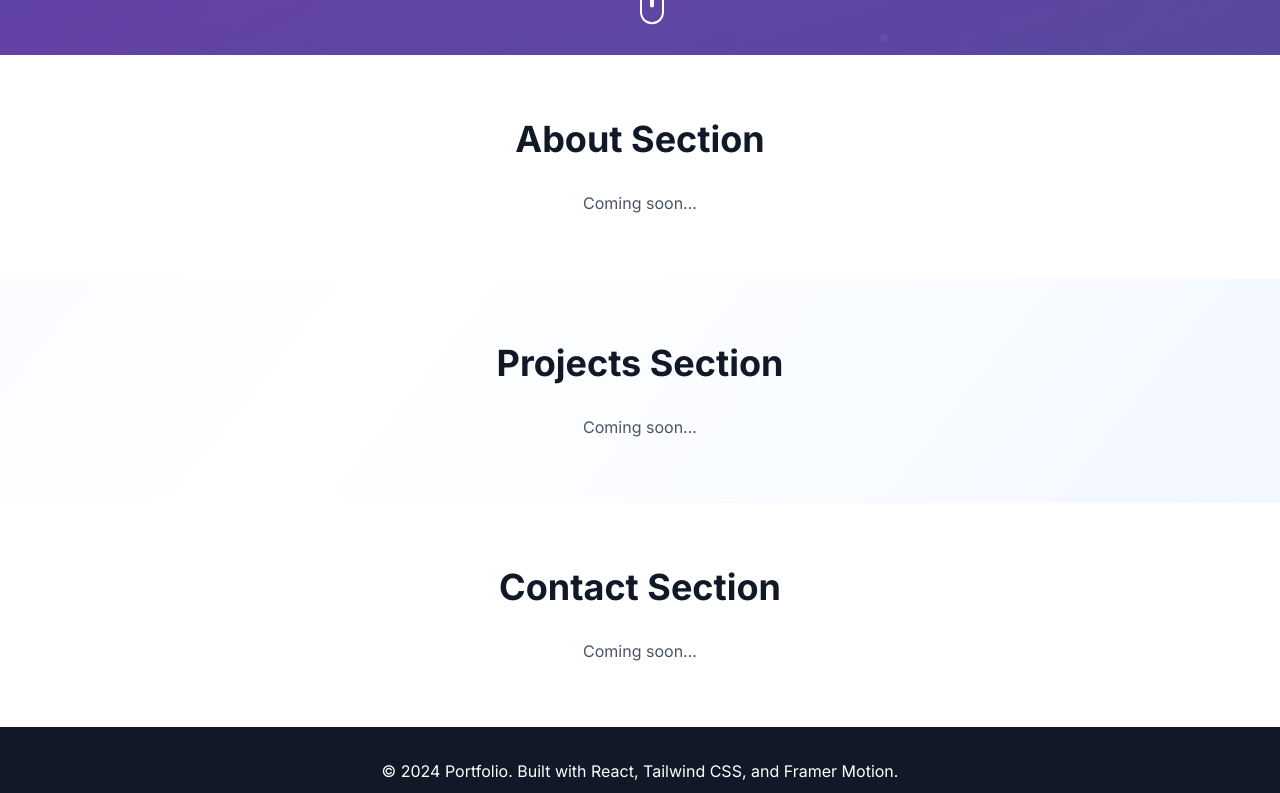
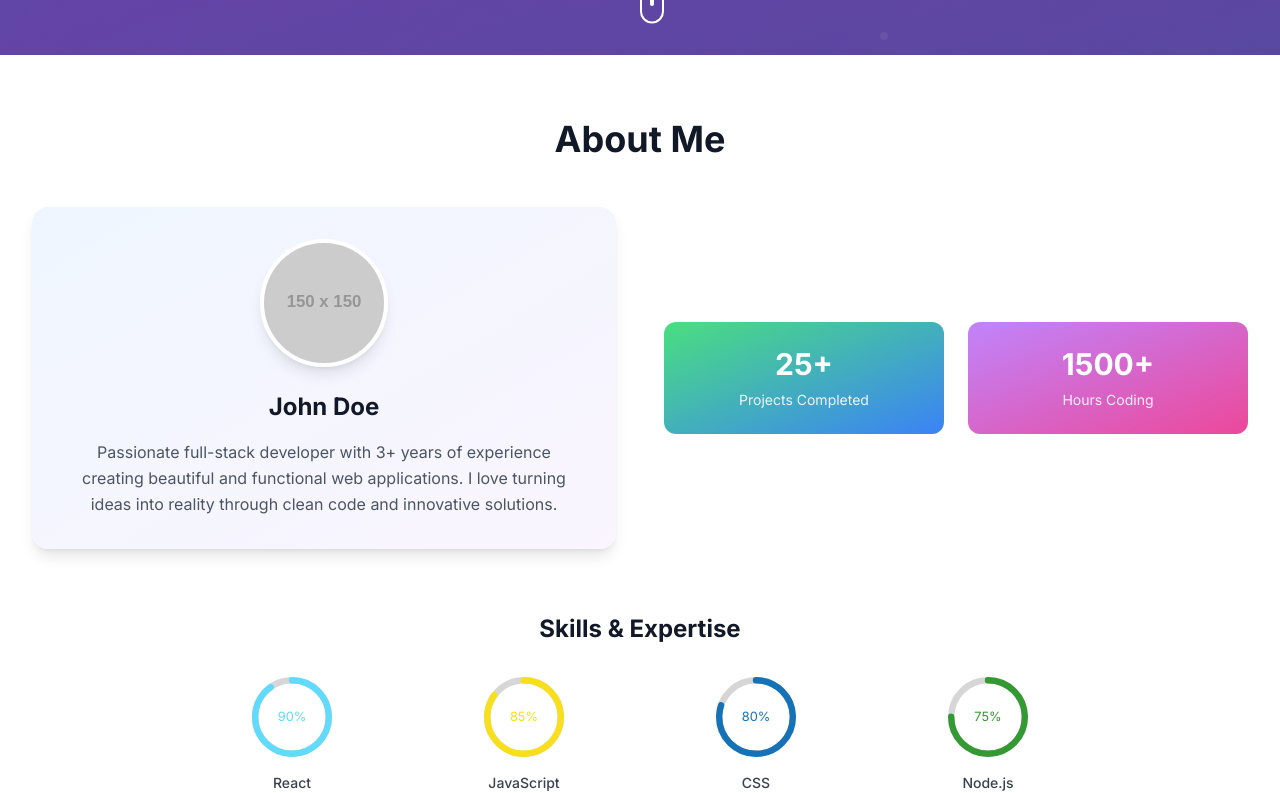
Before and after one commit to priyanshu-0212/portfolio, a React (Create React App) app: page / in a window 1280 px wide. Shown: the part 810-1603 px from the top of the page. Built offline with nearby package versions, Linux system fonts and the light colour scheme.

Commit message:
add About Me section with skills & counters

```diff
--- a/package.json
+++ b/package.json
@@ -8,6 +8,7 @@
     "lottie-react": "^2.4.1",
     "lucide-react": "^0.542.0",
     "react": "^18.3.1",
+    "react-circular-progressbar": "^2.2.0",
     "react-dom": "^18.3.1",
     "react-scripts": "5.0.1",
     "react-type-animation": "^3.2.0",
--- a/src/App.tsx
+++ b/src/App.tsx
@@ -2,6 +2,7 @@ import React from 'react';
 import './App.css';
 import AnimatedCursor from './components/AnimatedCursor';
 import HeroSection from './sections/HeroSection';
+import AboutSection from './sections/AboutSection';
 import { handleNavClick } from './utils/smoothScroll';
 
 function App() {
@@ -28,13 +29,8 @@ function App() {
         {/* Hero Section */}
         <HeroSection />
 
-        {/* Placeholder sections for future development */}
-        <section id="about" className="section-padding bg-white">
-          <div className="container-custom text-center">
-            <h2 className="text-4xl font-bold text-gray-900 mb-8">About Section</h2>
-            <p className="text-gray-600">Coming soon...</p>
-          </div>
-        </section>
+        {/* About Section */}
+        <AboutSection />
 
         <section id="projects" className="section-padding">
           <div className="container-custom text-center">
--- /dev/null
+++ b/src/sections/AboutSection.tsx
@@ -0,0 +1,198 @@
+import React, { useState, useEffect } from 'react';
+import { motion, useInView } from 'framer-motion';
+import { CircularProgressbar, buildStyles } from 'react-circular-progressbar';
+import 'react-circular-progressbar/dist/styles.css';
+
+const AboutSection: React.FC = () => {
+  const [projectsCount, setProjectsCount] = useState(0);
+  const [hoursCount, setHoursCount] = useState(0);
+  const [skillsProgress, setSkillsProgress] = useState({
+    react: 0,
+    javascript: 0,
+    css: 0,
+    node: 0,
+  });
+
+  const ref = React.useRef(null);
+  const isInView = useInView(ref, { once: true });
+
+  useEffect(() => {
+    if (isInView) {
+      // Animate counters
+      const projectsTarget = 25;
+      const hoursTarget = 1500;
+
+      const projectsInterval = setInterval(() => {
+        setProjectsCount((prev) => {
+          if (prev >= projectsTarget) {
+            clearInterval(projectsInterval);
+            return projectsTarget;
+          }
+          return prev + 1;
+        });
+      }, 50);
+
+      const hoursInterval = setInterval(() => {
+        setHoursCount((prev) => {
+          if (prev >= hoursTarget) {
+            clearInterval(hoursInterval);
+            return hoursTarget;
+          }
+          return prev + 10;
+        });
+      }, 10);
+
+      // Animate skills
+      const skillsInterval = setInterval(() => {
+        setSkillsProgress((prev) => ({
+          react: prev.react >= 90 ? 90 : prev.react + 2,
+          javascript: prev.javascript >= 85 ? 85 : prev.javascript + 2,
+          css: prev.css >= 80 ? 80 : prev.css + 2,
+          node: prev.node >= 75 ? 75 : prev.node + 2,
+        }));
+      }, 50);
+
+      return () => {
+        clearInterval(projectsInterval);
+        clearInterval(hoursInterval);
+        clearInterval(skillsInterval);
+      };
+    }
+  }, [isInView]);
+
+  return (
+    <section id="about" className="section-padding bg-white" ref={ref}>
+      <div className="container-custom">
+        <motion.h2
+          className="text-4xl font-bold text-gray-900 mb-12 text-center"
+          initial={{ opacity: 0, y: 50 }}
+          animate={isInView ? { opacity: 1, y: 0 } : {}}
+          transition={{ duration: 0.8 }}
+        >
+          About Me
+        </motion.h2>
+
+        <div className="grid md:grid-cols-2 gap-12 items-center mb-16">
+          {/* Animated Profile Card */}
+          <motion.div
+            className="bg-gradient-to-br from-blue-50 to-purple-50 p-8 rounded-2xl shadow-lg"
+            initial={{ opacity: 0, x: -50 }}
+            animate={isInView ? { opacity: 1, x: 0 } : {}}
+            transition={{ duration: 0.8, delay: 0.2 }}
+          >
+            <div className="flex flex-col items-center text-center">
+              <motion.img
+                src="https://via.placeholder.com/150" // Replace with actual profile image
+                alt="Profile"
+                className="w-32 h-32 rounded-full mb-6 border-4 border-white shadow-lg"
+                initial={{ scale: 0 }}
+                animate={isInView ? { scale: 1 } : {}}
+                transition={{ duration: 0.8, delay: 0.4 }}
+              />
+              <motion.h3
+                className="text-2xl font-bold text-gray-900 mb-4"
+                initial={{ opacity: 0 }}
+                animate={isInView ? { opacity: 1 } : {}}
+                transition={{ duration: 0.8, delay: 0.6 }}
+              >
+                John Doe
+              </motion.h3>
+              <motion.p
+                className="text-gray-600 leading-relaxed"
+                initial={{ opacity: 0 }}
+                animate={isInView ? { opacity: 1 } : {}}
+                transition={{ duration: 0.8, delay: 0.8 }}
+              >
+                Passionate full-stack developer with 3+ years of experience creating
+                beautiful and functional web applications. I love turning ideas into
+                reality through clean code and innovative solutions.
+              </motion.p>
+            </div>
+          </motion.div>
+
+          {/* Fun Counters */}
+          <motion.div
+            className="grid grid-cols-2 gap-6"
+            initial={{ opacity: 0, x: 50 }}
+            animate={isInView ? { opacity: 1, x: 0 } : {}}
+            transition={{ duration: 0.8, delay: 0.4 }}
+          >
+            <motion.div
+              className="bg-gradient-to-br from-green-400 to-blue-500 p-6 rounded-xl text-white text-center"
+              whileHover={{ scale: 1.05 }}
+              transition={{ type: "spring", stiffness: 300 }}
+            >
+              <motion.h4
+                className="text-3xl font-bold mb-2"
+                initial={{ scale: 0 }}
+                animate={isInView ? { scale: 1 } : {}}
+                transition={{ duration: 0.5, delay: 1 }}
+              >
+                {projectsCount}+
+              </motion.h4>
+              <p className="text-sm opacity-90">Projects Completed</p>
+            </motion.div>
+
+            <motion.div
+              className="bg-gradient-to-br from-purple-400 to-pink-500 p-6 rounded-xl text-white text-center"
+              whileHover={{ scale: 1.05 }}
+              transition={{ type: "spring", stiffness: 300 }}
+            >
+              <motion.h4
+                className="text-3xl font-bold mb-2"
+                initial={{ scale: 0 }}
+                animate={isInView ? { scale: 1 } : {}}
+                transition={{ duration: 0.5, delay: 1.2 }}
+              >
+                {hoursCount}+
+              </motion.h4>
+              <p className="text-sm opacity-90">Hours Coding</p>
+            </motion.div>
+          </motion.div>
+        </div>
+
+        {/* Animated Skill Showcase */}
+        <motion.div
+          className="text-center"
+          initial={{ opacity: 0, y: 50 }}
+          animate={isInView ? { opacity: 1, y: 0 } : {}}
+          transition={{ duration: 0.8, delay: 0.6 }}
+        >
+          <h3 className="text-2xl font-bold text-gray-900 mb-8">Skills & Expertise</h3>
+          <div className="grid grid-cols-2 md:grid-cols-4 gap-8 max-w-4xl mx-auto">
+            {[
+              { name: 'React', value: skillsProgress.react, color: '#61DAFB' },
+              { name: 'JavaScript', value: skillsProgress.javascript, color: '#F7DF1E' },
+              { name: 'CSS', value: skillsProgress.css, color: '#1572B6' },
+              { name: 'Node.js', value: skillsProgress.node, color: '#339933' },
+            ].map((skill, index) => (
+              <motion.div
+                key={skill.name}
+                className="flex flex-col items-center"
+                initial={{ scale: 0 }}
+                animate={isInView ? { scale: 1 } : {}}
+                transition={{ duration: 0.5, delay: 1.4 + index * 0.1 }}
+              >
+                <div className="w-20 h-20 mb-4">
+                  <CircularProgressbar
+                    value={skill.value}
+                    text={`${skill.value}%`}
+                    styles={buildStyles({
+                      textColor: skill.color,
+                      pathColor: skill.color,
+                      trailColor: '#d6d6d6',
+                      textSize: '16px',
+                    })}
+                  />
+                </div>
+                <p className="text-sm font-medium text-gray-700">{skill.name}</p>
+              </motion.div>
+            ))}
+          </div>
+        </motion.div>
+      </div>
+    </section>
+  );
+};
+
+export default AboutSection;
```
Also changed, not shown: 2 other files (tests, documents, lock files or other folders).
